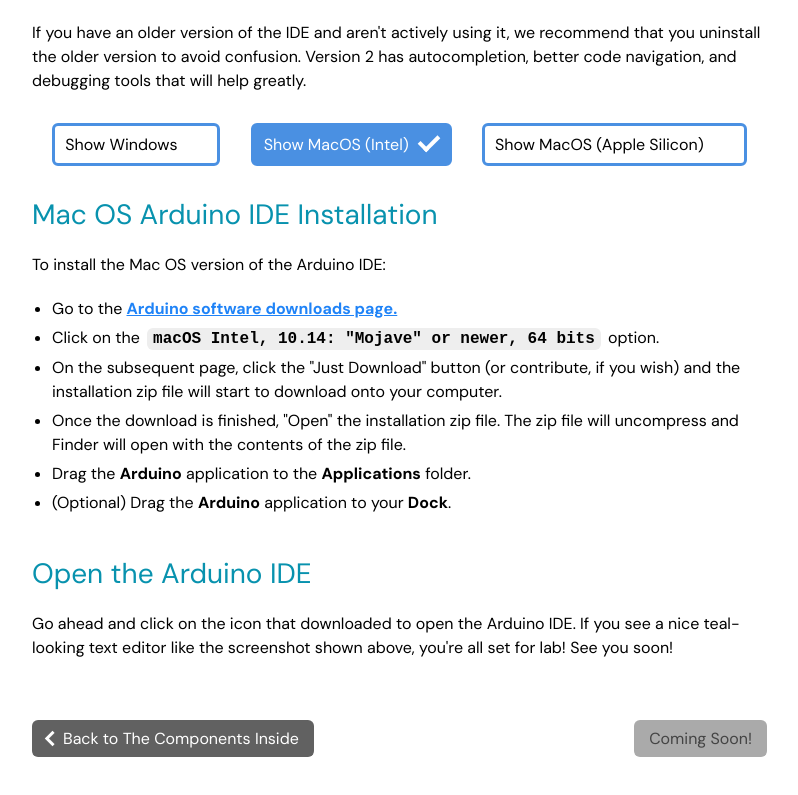
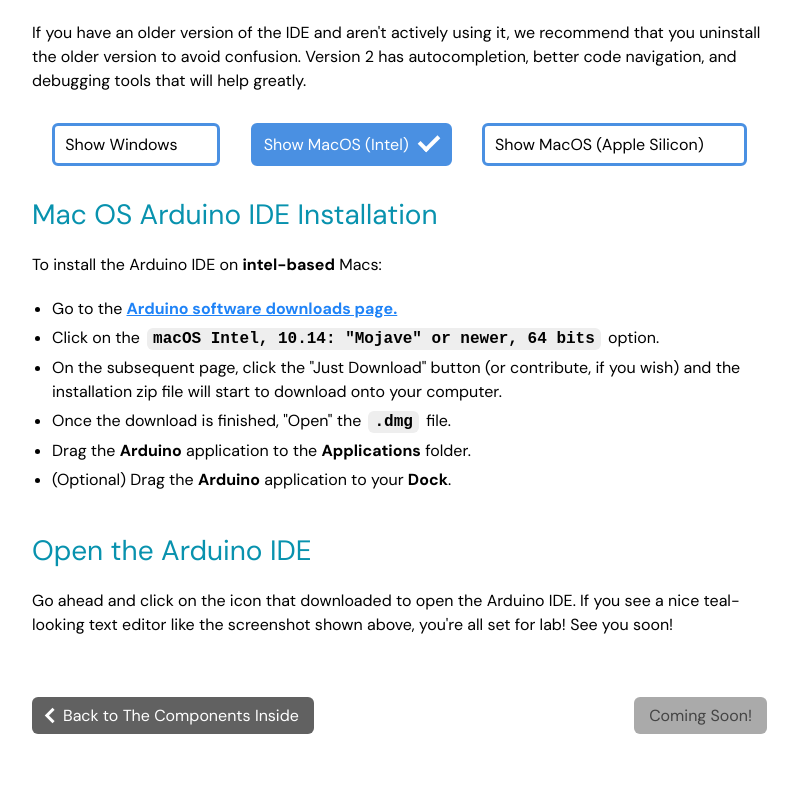
Before and after one commit to mit2009/200b-electronics-library, a Next.js app: page /toobers/intro/install in a window 1280 px wide. Shown: the part 1025-1820 px from the top of the page, without its empty margins (463-1261 px from the left). Built offline with nearby package versions, Linux system fonts and the light colour scheme.

Commit message:
feat: update install instructions

```diff
--- a/pages/toobers/intro/install.tsx
+++ b/pages/toobers/intro/install.tsx
@@ -59,10 +59,22 @@
   </>
 );
 
-const macVersion = (
+const macVersion = (version: 'intel' | 'silicon') => (
   <>
     <h2>Mac OS Arduino IDE Installation</h2>
-    <p>To install the Mac OS version of the Arduino IDE:</p>
+    <p>
+      To install the Arduino IDE on{' '}
+      {version === 'intel' ? (
+        <>
+          <strong>intel-based</strong> Macs
+        </>
+      ) : (
+        <>
+          <strong>apple-silicon-based</strong> Macs
+        </>
+      )}
+      :
+    </p>
     <ul>
       <li>
         Go to the{' '}
@@ -71,15 +83,22 @@
         </a>
       </li>
       <li>
-        Click on the <code>macOS Intel, 10.14: "Mojave" or newer, 64 bits</code> option.
+        Click on the{' '}
+        <code>
+          {version === 'intel' ? (
+            <>macOS Intel, 10.14: "Mojave" or newer, 64 bits</>
+          ) : (
+            <>Apple Silicon, 11: “Big Sur” or newer, 64 bits</>
+          )}
+        </code>{' '}
+        option.
       </li>
       <li>
         On the subsequent page, click the "Just Download" button (or contribute, if you wish) and the installation zip
         file will start to download onto your computer.
       </li>
       <li>
-        Once the download is finished, "Open" the installation zip file. The zip file will uncompress and Finder will
-        open with the contents of the zip file.
+        Once the download is finished, "Open" the <code>.dmg</code> file.
       </li>
       <li>
         Drag the <strong>Arduino</strong> application to the <strong>Applications</strong> folder.
@@ -93,8 +112,8 @@
 
 const installOptions = {
   'Show Windows': windowsVersion,
-  'Show MacOS (Intel)': macVersion,
-  'Show MacOS (Apple Silicon)': macVersion,
+  'Show MacOS (Intel)': macVersion('intel'),
+  'Show MacOS (Apple Silicon)': macVersion('silicon'),
 };
 
 const Install = () => {
```
Also changed, not shown: pages/toobers/intro/overview.tsx (+2 -2 lines).
